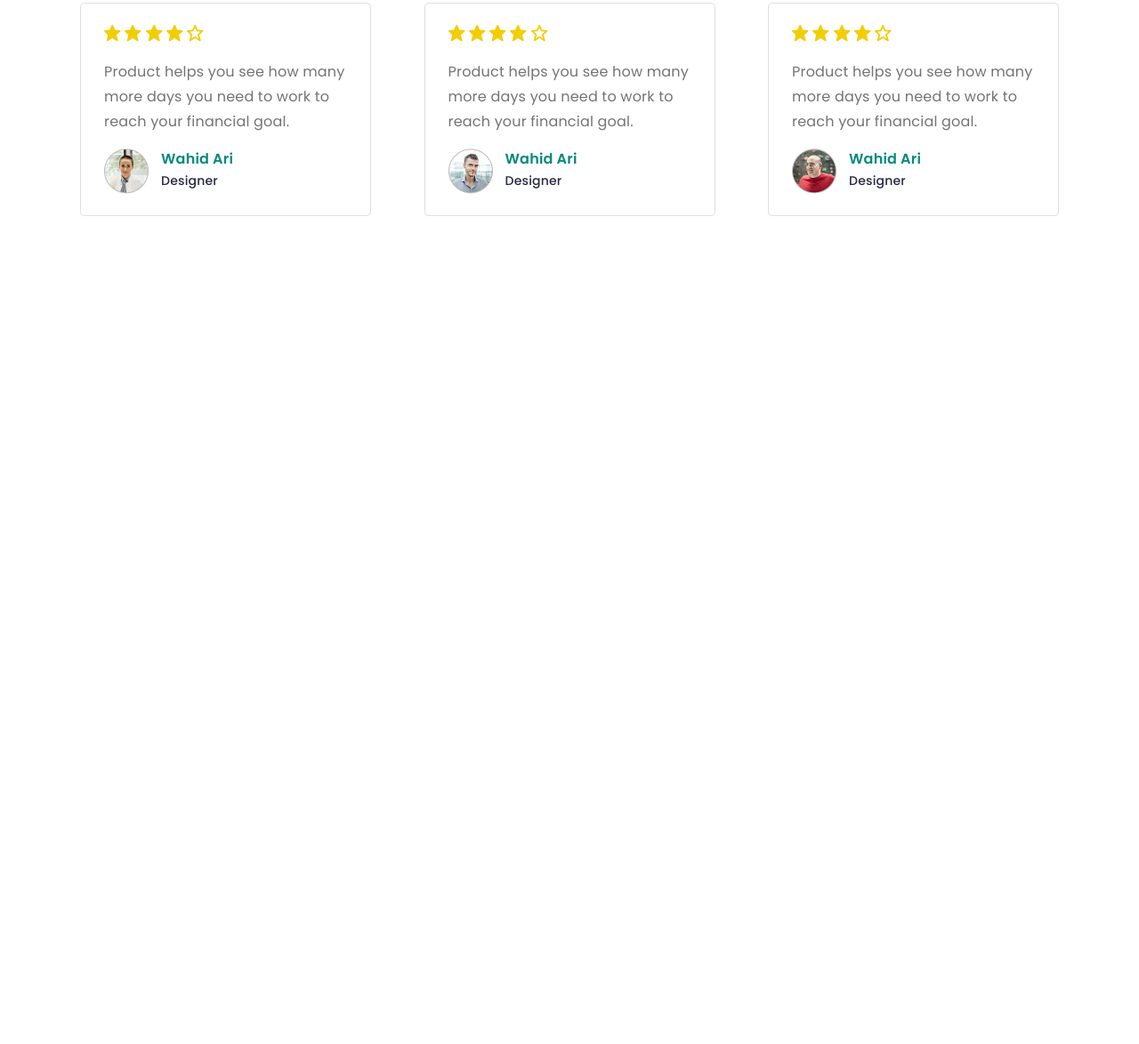
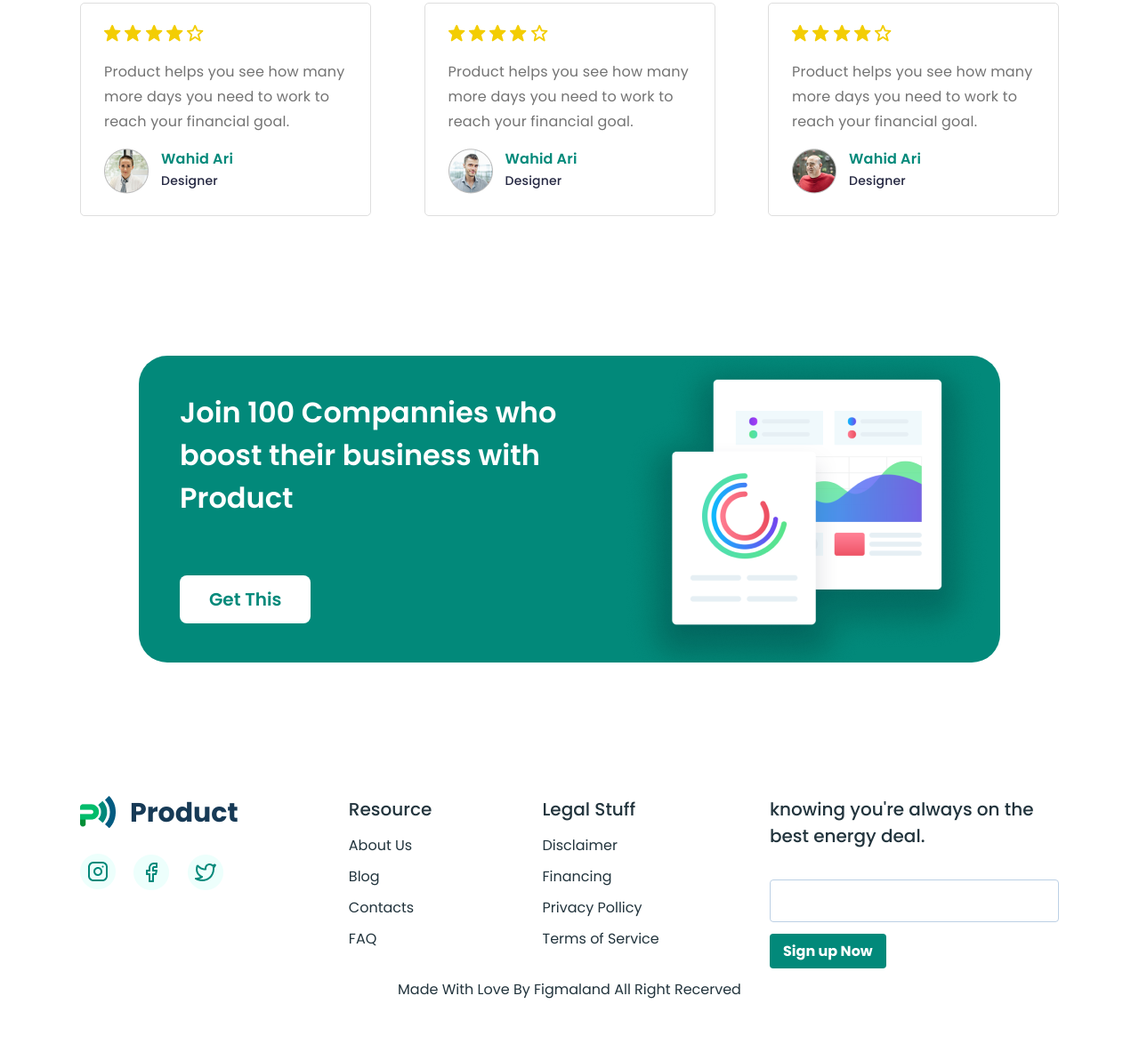
Before and after one commit to mopjiex/Product, a plain HTML site: page index.html in a window 1280 px wide. Shown: the part 5966-7140 px from the top of the page at 89% size. Before the commit the page ends 6366 px from the top, so only its background shows below. Drawn offline with Linux system fonts and the light colour scheme.

Commit message:
feat: создана секция boost и footer

```diff
--- a/css/style.css
+++ b/css/style.css
@@ -23,6 +23,7 @@ ul {
 
 body {
     font-family: 'Poppins', sans-serif;
+    color: #22343d;
 }
 
 
@@ -131,7 +132,6 @@ body {
     display: flex;
     align-items: center;
     gap: 33px;
-    color: #22343d;
 }
 
 .started__content-title {
@@ -204,7 +204,6 @@ body {
 .specifically__inner {
     display: flex;
     justify-content: space-between;
-    color: #22343d;
     margin-bottom: 60px;
 
 }
@@ -247,9 +246,6 @@ body {
 /*   // SPECIFICALLY   */
 
 /*   SERVICES   */
-.services {
-    color: #22343d;
-}
 
 .services__slot {
     display: flex;
@@ -377,9 +373,6 @@ body {
 
 
 /*   STRATEGIES  */
-.strategies {
-    color: #22343d;
-}
 
 .strategies__title {
     font-weight: 700;
@@ -460,9 +453,7 @@ body {
 
 
 /*   PRICE  */
-.price {
-    color: #22343d;
-}
+
 
 .price__title {
     text-align: center;
@@ -552,7 +543,7 @@ body {
 
 .price__list {
     text-align: center;
-    gw: 500px;
+    font-weight: 500;
     font-size: 16px;
     line-height: 22px;
     letter-spacing: 0.2px;
@@ -586,10 +577,8 @@ body {
 }
 /*   // PRICE  */
 
-.clients {
-    color: #22343d;
-}
 
+/*   CLIENTS */
 .clients__title {
     text-align: center;
     font-weight: 700;
@@ -655,3 +644,135 @@ body {
     letter-spacing: 0.2px;
     color: #252842;
 }
+
+/*   // CLIENTS */
+
+
+/*   BOOST */
+.boost {
+    max-width: 968px;
+    margin: 0 auto 150px auto;
+    background-color: #02897a;
+    border-radius: 32px;
+    padding-left: 36px;
+}
+
+.boost__inner {
+    display: flex;
+    gap: 10px;
+
+}
+
+.boost__title {
+    padding-top: 40px;
+    max-width: 510px;
+    font-weight: 600;
+    font-size: 32px;
+    line-height: 48px;
+    color: #fff;
+    margin-bottom: 75px;
+}
+
+.boost__btn {
+    color: #02897a;
+    background-color: #fff;
+    border-radius: 8px;
+    padding: 13px 33px;
+    font-weight: 600;
+    font-size: 20px;
+    line-height: 30px;
+}
+
+/*   // BOOST */
+
+/*   FOOTER */
+.footer {
+    padding-bottom: 46px;
+}
+
+.footer__inner {
+    display: flex;
+    justify-content: space-between;
+    margin-bottom: 16px;
+}
+
+
+.footer__logo {
+    display: flex;
+    align-items: center;
+    margin-bottom: 28px;
+}
+
+.logo-img {
+    margin-right: 16px;
+}
+
+.logo-title {
+    color: #173a56;
+    font-weight: 700;
+    font-size: 30px;
+    line-height: 28px;
+}
+
+.social__link {
+    margin-right: 16px;
+}
+
+.social__link:last-child {
+    margin-right: 0;
+}
+
+.resource__title,
+.stuff__title,
+.knowing__title {
+    font-weight: 500;
+    font-size: 20px;
+    line-height: 30px;
+    margin-bottom: 8px;
+}
+
+.resource__list,
+.stuff__list {
+    font-size: 16px;
+    line-height: 35px;
+    margin-bottom: 22px;
+}
+
+.resource__list:last-child,
+.stuff__list:last-child {
+    margin-bottom: 0;
+}
+
+.footer__knowing {
+    max-width: 325px;
+}
+
+.knowing__title {
+    margin-bottom: 34px;
+}
+
+.knowing__input {
+    width: 100%;
+    height: 48px;
+    border: 1px solid #bcd0e5;
+    border-radius: 4px;
+    margin-bottom: 21px;
+}
+
+.knowing__btn {
+    background-color: #02897a;
+    border-radius: 4px;
+    font-weight: 700;
+    font-size: 16px;
+    line-height: 24px;
+    color: #fff;
+    padding: 8px 15px;
+}
+
+.footer__text {
+    text-align: center;
+    font-size: 16px;
+    line-height: 30px;
+}
+
+/*   // FOOTER */
--- a/index.html
+++ b/index.html
@@ -391,6 +391,69 @@
                 </div>
             </div>
         </section>
+
+        <section class="boost">
+            <div class="container">
+                <div class="boost__inner">
+                    <div class="boost__content">
+                        <h2 class="boost__title">
+                            Join 100 Compannies who boost their business with Product
+                        </h2>
+
+                        <a href="#" class="boost__btn btn">Get This</a>
+                    </div>
+                    <img src="./images/Main/Boost/boost-img.png" alt="" class="boost__img">
+                </div>
+            </div>
+        </section>
     </main>
+
+    <footer class="footer">
+        <div class="container">
+            <div class="footer__inner">
+                <div class="footer__contacts">
+                    <div class="footer__logo">
+                        <img src="./images/Header/logo.png" alt="" class="logo-img">
+                        <p class="logo-title">Product</p>
+                    </div>
+                    <div class="footer__social">
+                        <a href="#" class="social__link"><img src="./images/Footer/instagram.png" alt="" class="social-img"></a>
+                        <a href="#" class="social__link"><img src="./images/Footer/facebook.png" alt="" class="social-img"></a>
+                        <a href="#" class="social__link"><img src="./images/Footer/twitter.png" alt="" class="social-img"></a>
+                    </div>
+                </div>
+
+                <div class="footer__resource">
+                    <h2 class="resource__title">Resource</h2>
+                    <ul class="resource__list">
+                        <li class="resource__list-item"><a href="#" class="resource__list-link">About Us</a></li>
+                        <li class="resource__list-item"><a href="#" class="resource__list-link">Blog</a></li>
+                        <li class="resource__list-item"><a href="#" class="resource__list-link">Contacts</a></li>
+                        <li class="resource__list-item"><a href="#" class="resource__list-link">FAQ</a></li>
+                    </ul>
+                </div>
+
+                <div class="footer__stuff">
+                    <h2 class="stuff__title">Legal Stuff</h2>
+                    <ul class="stuff__list">
+                        <li class="stuff__list-item"><a href="#" class="stuff__list-link">Disclaimer</a></li>
+                        <li class="stuff__list-item"><a href="#" class="stuff__list-link">Financing</a></li>
+                        <li class="stuff__list-item"><a href="#" class="stuff__list-link">Privacy Pollicy</a></li>
+                        <li class="stuff__list-item"><a href="#" class="stuff__list-link">Terms of Service</a></li>
+                    </ul>
+                </div>
+
+                <div class="footer__knowing">
+                    <h2 class="knowing__title">knowing you're always on the best energy deal.</h2>
+                    <input type="text" class="knowing__input">
+                    <a href="#" class="knowing__btn btn">Sign up Now</a>
+                </div>
+            </div>
+
+            <p class="footer__text">
+                Made With Love By Figmaland All Right Recerved
+            </p>
+        </div>
+    </footer>
 </body>
 </html>
```
Also changed, not shown: images/Footer/facebook.png (added), images/Footer/instagram.png (added), images/Footer/twitter.png (added), images/Main/Boost/boost-img.png (added).
